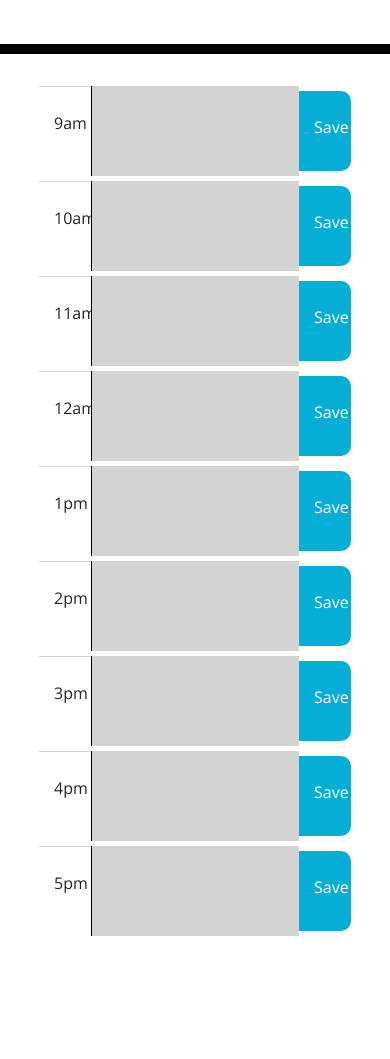
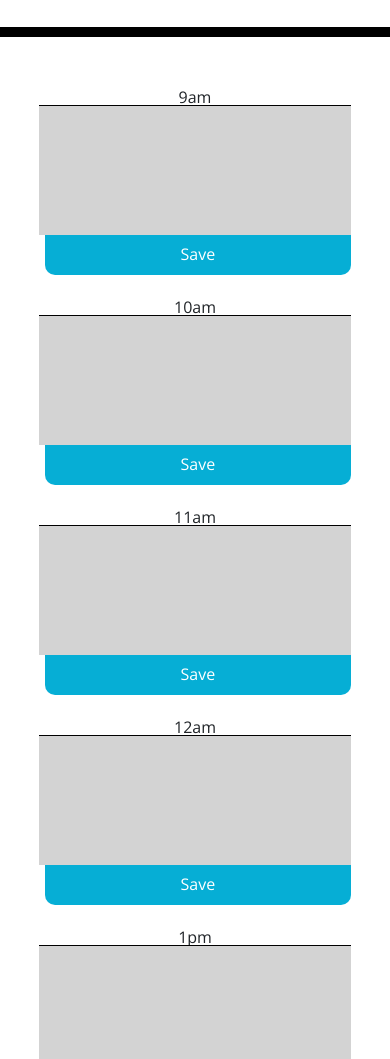
Before and after one commit to ShaneMcElrath/Work-Day-Scheduler, a plain HTML site: page index.html in a window 390 px wide. Shown: the part 257-1316 px from the top of the page. Before the commit the page ends 1198 px from the top, so only its background shows below. Drawn offline with nearby package versions, Linux system fonts and the light colour scheme.

Commit message:
Save button now save text area to localstorage. Saved storage is now place in to textareas on page load. Background colors of textareas change deprending in the time of day. Page dynamicly changes based on screen size.

```diff
--- a/assets/css/style.css
+++ b/assets/css/style.css
@@ -72,7 +72,6 @@ margin-bottom: 5px;
   height: auto;
   background-color: white;
   border-top: solid #d3d3d3 1px;
-  /* border-bottom: solid rgb(199,199,199) 1px; */
 }
 
 .save {
@@ -102,3 +101,71 @@ margin-bottom: 5px;
 .future {
   background-color: #77dd77;
 }
+
+
+
+
+/* MEDIA QUERY FOR TABLETS AND SMALLER */
+@media screen and (max-width: 991px) {
+
+  .timeblock {
+    height: 110px;
+    }
+
+  .save {
+  height: 100px;
+  padding-top: 38px;
+  }
+}
+
+@media screen and (max-width: 767px) {
+
+  .timeblock {
+    margin-bottom: 100px;
+  }
+
+  .time {
+    border: none;
+    padding-top: 20px;
+  }
+
+  .activitys {
+    border: none;
+    border-top: solid black 1px;
+    height: 130px;
+  }
+
+  .save {
+    margin-top: 0px;
+    flex-basis: 98%;
+    margin-left: 6px;
+    margin-right: 6px;
+    border-top-right-radius: 0px;
+    border-bottom-left-radius: 10px;
+    height: 40px;
+    padding-top: 11px;
+
+  }
+
+
+}
+
+@media screen and (max-width: 742px) {
+
+  .heading1 {
+    font-size: 50px;
+  }
+}
+
+@media screen and (max-width: 347px) {
+
+  .timeblock {
+    margin-bottom: 120px;
+  }
+
+  .activitys {
+    border: none;
+    border-top: solid black 1px;
+    height: 150px;
+  }
+}
--- a/assets/js/script.js
+++ b/assets/js/script.js
@@ -1,35 +1,92 @@
+var lastHour;
+var activityListText = [];
 
 
 
+//Finds hour of current timezone then calls changeColor.
 var findHour = function() {
   var hour = moment().format('HH');
   changeColor(hour)
 };
 
+//Loops though every timeblock and changes its color based on time of day.
 var changeColor = function(hour) {
 
+  //if
+  //this is the first time this function is running meaning lasthour is equal to null
+  //OR
+  //the hour has changed since this function was last run
+  if (!lastHour || lastHour !== hour) {
+
+    //loops though every timeblock starting at 9am and ending at 5pm
+    //and changes there color based on the time.
     for (var i = 9; i <= 17; i++) {
 
+      //selects a time block based on i value
       var timeblock = $(".activitys").eq(i - 9);
-
+      //removes all backround colors using classes
       $(timeblock).removeClass("past present future");
 
-    console.log(i);
-
+      //if timeblock is in the past turn gray
       if (i < hour) {
         $(timeblock).addClass("past");
       }
+      //if timeblock is in the present turn red
       else if (i == hour) {
         $(timeblock).addClass("present");
       }
+      //if timeblock is in the future turn green
       else if (i > hour) {
         $(timeblock).addClass("future");
       }
     }
+
+    //After colors change because of time change set last hour to the current hour
+    lastHour = hour;
+  }
+};
+
+//Saves user input of specific textarea to local storage
+var saveTextArea = function() {
+  //gets index of the timeblock
+  var index = $(this).index(".save");
+  //gets value of textarea in specific timeblock
+  var timeblock = $(".activitys").eq(index).val();
+
+  //Puts value of textarea in array at specific index
+  activityListText[index] = (timeblock);
+  //saves activityListText array to local storage
+  localStorage.setItem("Text", JSON.stringify(activityListText));
+};
+
+var loadTextArea = function() {
+  //gets activityListText array from local storage
+  activityListText = JSON.parse(localStorage.getItem("Text"));
+
+  //loops through activityListText array to find any saved text using i and index
+  for (var i = 0; i <= 9; i++) {
+    //if activityListText at specific index is NOT null
+    if (activityListText[i]) {
+      //Set textarea with index i, to activityListText[i]
+      $(".activitys").eq(i).val(activityListText[i]);
+    }
+  }
+};
+
+var findAndSetDate = function() {
+  var date = moment().format('dddd, MMMM Do');
+  $('#currentDay').text(date);
 };
 
 
 
+findHour();
+findAndSetDate();
+loadTextArea();
 
-findHour();
+//OnClick of a element with class="save" run saveTextArea function
+$(".save").on("click", saveTextArea);
+
+//Every sixty seconds run findHour function
 setInterval(findHour, 60000);
+setInterval(findAndSetDate, 60000);
--- a/index.html
+++ b/index.html
@@ -25,76 +25,76 @@
   <body>
 
     <header class="jumbotron">
-      <h1 class="display-3">Work Day Scheduler</h1>
+      <h1 class="display-3 heading1">Work Day Scheduler</h1>
       <p class="lead">A simple calendar app for scheduling your work day</p>
       <p id="currentDay" class="lead"></p>
     </header>
 
-    <!--Contains local storage-->
+    <!--Contains local storag-->
     <main>
-      <div class="row mx-auto d-flex d-flexwrap justify-content-center">
+      <div class="row mx-auto d-flexwrap justify-content-center">
         <!-- Timeblocks go here -->
         <!--9am-->
         <div class="timeblock row border-white">
-          <span class="time col-2 col-lg-1 text-center">9am</span>
-        <textarea maxlength="100" class="activitys past col-8 col-lg-10 "></textarea>
-          <span class="save col-2 col-lg-1 text-center ">Save</span>
+          <span class="time col-12 col-md-2 col-lg-1 text-center">9am</span>
+        <textarea maxlength="100" class="activitys past col-12 col-md-8 col-lg-10 "></textarea>
+          <span class="save col-12 col-md-2 col-lg-1 text-center ">Save</span>
         </div>
 
         <!--10am-->
-        <div class="timeblock row rounded border-white">
-          <span class="time col-2 col-lg-1 text-center">10am</span>
-          <textarea rows="2" class="activitys past col-8 col-lg-10 "></textarea>
-          <span class="save col-2 col-lg-1 text-center">Save</span>
+        <div class="timeblock row border-white">
+          <span class="time col-12 col-md-2 col-lg-1 text-center">10am</span>
+          <textarea maxlength="100" class="activitys past col-12 col-md-8 col-lg-10 "></textarea>
+          <span class="save col-12 col-md-2 col-lg-1 text-center">Save</span>
         </div>
 
         <!--11am-->
-        <div class="timeblock row rounded border-white">
-          <span class="time col-2 col-lg-1 text-center">11am</span>
-          <textarea rows="2" class="activitys past col-8 col-lg-10 "></textarea>
-          <span class="save col-2 col-lg-1 text-center">Save</span>
+        <div class="timeblock row border-white">
+          <span class="time col-12 col-md-2 col-lg-1 text-center">11am</span>
+          <textarea maxlength="100" class="activitys past col-12 col-md-8 col-lg-10 "></textarea>
+          <span class="save col-12 col-md-2 col-lg-1 text-center">Save</span>
         </div>
 
         <!--12am-->
-        <div class="timeblock row rounded border-white">
-          <span class="time col-2 col-lg-1 text-center">12am</span>
-          <textarea rows="2" class="activitys past col-8 col-lg-10 "></textarea>
-          <span class="save col-2 col-lg-1 text-center">Save</span>
+        <div class="timeblock row border-white">
+          <span class="time col-12 col-md-2 col-lg-1 text-center">12am</span>
+          <textarea maxlength="100" class="activitys past col-12 col-md-8 col-lg-10 "></textarea>
+          <span class="save col-12 col-md-2 col-lg-1 text-center">Save</span>
         </div>
 
         <!--1pm-->
-        <div class="timeblock row rounded border-white">
-          <span class="time col-2 col-lg-1 text-center">1pm</span>
-          <textarea rows="2" class="activitys past col-8 col-lg-10 "></textarea>
-          <span class="save col-2 col-lg-1 text-center">Save</span>
+        <div class="timeblock row border-white">
+          <span class="time col-12 col-md-2 col-lg-1 text-center">1pm</span>
+          <textarea maxlength="100" class="activitys past col-12 col-md-8 col-lg-10 "></textarea>
+          <span class="save col-12 col-md-2 col-lg-1 text-center">Save</span>
         </div>
 
         <!--2pm-->
-        <div class="timeblock row rounded border-white">
-          <span class="time col-2 col-lg-1 text-center">2pm</span>
-          <textarea rows="2" class="activitys past col-8 col-lg-10 "></textarea>
-          <span class="save col-2 col-lg-1 text-center">Save</span>
+        <div class="timeblock row border-white">
+          <span class="time col-12 col-md-2 col-lg-1 text-center">2pm</span>
+          <textarea maxlength="100" class="activitys past col-12 col-md-8 col-lg-10 "></textarea>
+          <span class="save col-12 col-md-2 col-lg-1 text-center">Save</span>
         </div>
 
         <!--3pm-->
-        <div class="timeblock row rounded border-white">
-          <span class="time col-2 col-lg-1 text-center">3pm</span>
-          <textarea rows="2" class="activitys past col-8 col-lg-10 "></textarea>
-          <span class="save col-2 col-lg-1 text-center">Save</span>
+        <div class="timeblock row border-white">
+          <span class="time col-12 col-md-2 col-lg-1 text-center">3pm</span>
+          <textarea maxlength="100" class="activitys past col-12 col-md-8 col-lg-10 "></textarea>
+          <span class="save col-12 col-md-2 col-lg-1 text-center">Save</span>
         </div>
 
         <!--4pm-->
-        <div class="timeblock row rounded border-white">
-          <span class="time col-2 col-lg-1 text-center">4pm</span>
-          <textarea rows="2" class="activitys past col-8 col-lg-10 "></textarea>
-          <span class="save col-2 col-lg-1 text-center">Save</span>
+        <div class="timeblock row border-white">
+          <span class="time col-12 col-md-2 col-lg-1 text-center">4pm</span>
+          <textarea maxlength="100" class="activitys past col-12 col-md-8 col-lg-10 "></textarea>
+          <span class="save col-12 col-md-2 col-lg-1 text-center">Save</span>
         </div>
 
         <!--5pm-->
-        <div class="timeblock row rounded border-white">
-          <span class="time col-2 col-lg-1 text-center">5pm</span>
-          <textarea rows="2" class="activitys past col-8 col-lg-10 "></textarea>
-          <span class="save col-2 col-lg-1 text-center">Save</span>
+        <div class="timeblock row border-white">
+          <span class="time col-12 col-md-2 col-lg-1 text-center">5pm</span>
+          <textarea maxlength="100" class="activitys past col-12 col-md-8 col-lg-10 "></textarea>
+          <span class="save col-12 col-md-2 col-lg-1 text-center">Save</span>
         </div>
 
       </div>
```
Lines whose indentation alone changed are shown as unchanged.
